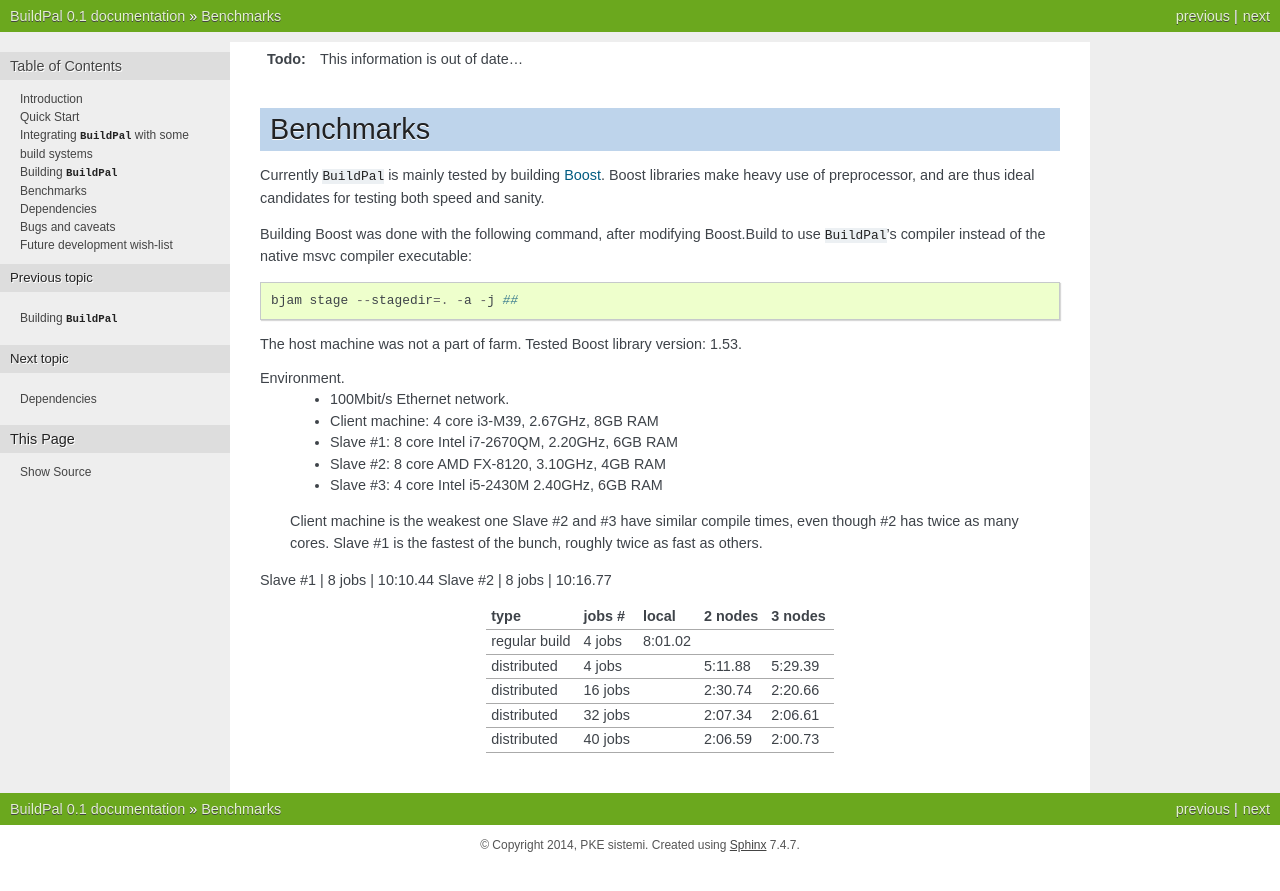
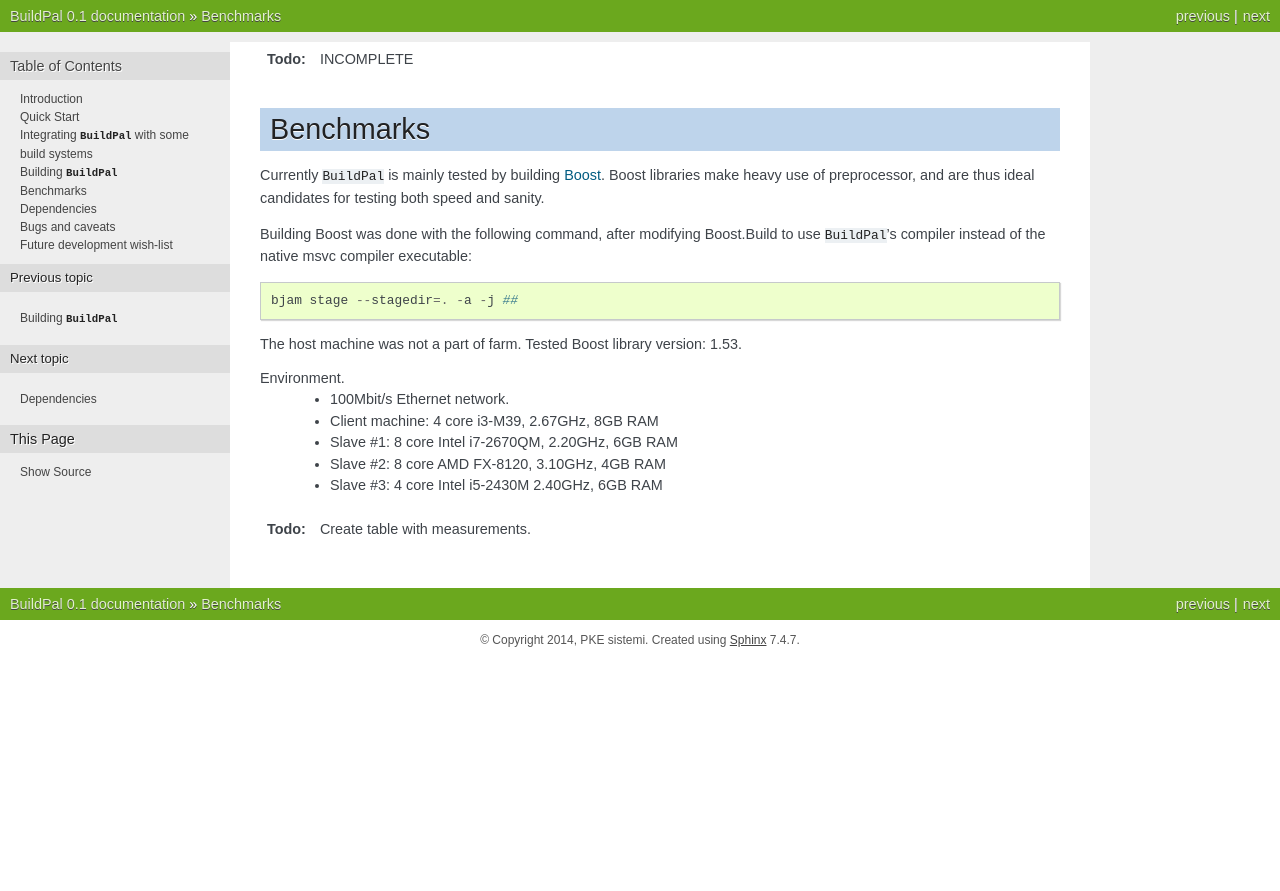
Before and after one commit to pkesist/buildpal, a Sphinx documentation site: the page built from Documentation/benchmarks.rst, in a window 1280 px wide. Shown: the top 891 px of the page. Built offline with Sphinx 7.4.7, drawn with Linux system fonts in a browser that asks for light colours.

Commit message:
doc update

```diff
--- a/Documentation/benchmarks.rst
+++ b/Documentation/benchmarks.rst
@@ -1,6 +1,6 @@
 .. todo::
 
-    This information is out of date...
+    INCOMPLETE
 
 .. _benchmarks:
 
@@ -27,26 +27,6 @@ Environment.
     * Slave #2: 8 core AMD FX-8120, 3.10GHz, 4GB RAM
     * Slave #3: 4 core Intel i5-2430M 2.40GHz, 6GB RAM
 
-    Client machine is the weakest one
-    Slave #2 and #3 have similar compile times, even though #2 has twice as many cores.
-    Slave #1 is the fastest of the bunch, roughly twice as fast as others.
+.. todo::
 
-
-Slave #1 | 8 jobs | 10:10.44
-Slave #2 | 8 jobs | 10:16.77
-
-+---------------+---------+-----------+-----------+-----------+
-|               |         |           |           |           |
-| type          | jobs #  |  local    |  2 nodes  |  3 nodes  |
-|               |         |           |           |           |
-+===============+=========+===========+===========+===========+
-| regular build | 4  jobs |  8:01.02  |           |           |
-+---------------+---------+-----------+-----------+-----------+
-| distributed   | 4  jobs |           |  5:11.88  |  5:29.39  |
-+---------------+---------+-----------+-----------+-----------+
-| distributed   | 16 jobs |           |  2:30.74  |  2:20.66  |
-+---------------+---------+-----------+-----------+-----------+
-| distributed   | 32 jobs |           |  2:07.34  |  2:06.61  |
-+---------------+---------+-----------+-----------+-----------+
-| distributed   | 40 jobs |           |  2:06.59  |  2:00.73  |
-+---------------+---------+-----------+-----------+-----------+
+    Create table with measurements.
```
